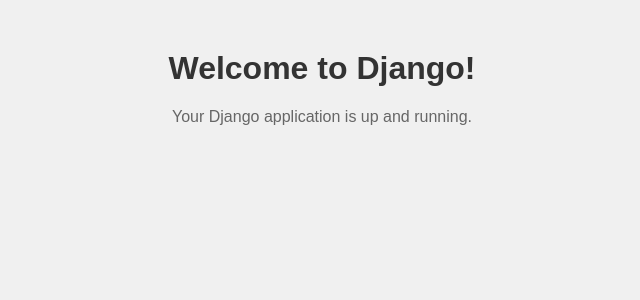
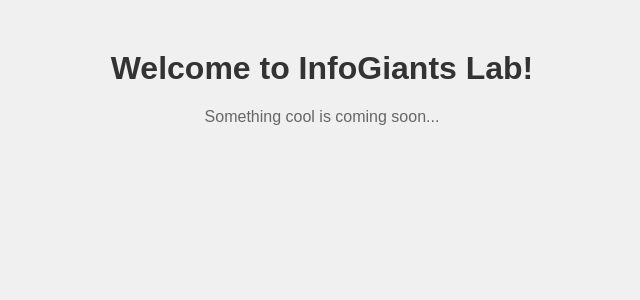
Before and after one commit to lpkapil/labinfogiants, a Django app: page / in a window 1280 px wide. Shown: the top 300 px of the page, without its empty margins (318-958 px from the left). Run offline with Django 5.2, Linux system fonts and the light colour scheme.

Commit message:
Update index.html

```diff
--- a/myapp/templates/myapp/index.html
+++ b/myapp/templates/myapp/index.html
@@ -10,8 +10,8 @@
 </head>
 <body>
     <div style="text-align: center; margin-top: 50px;">
-        <h1>Welcome to Django!</h1>
-        <p>Your Django application is up and running.</p>
+        <h1>Welcome to InfoGiants Lab!</h1>
+        <p>Something cool is coming soon...</p>
     </div>
 </body>
 </html>
```
